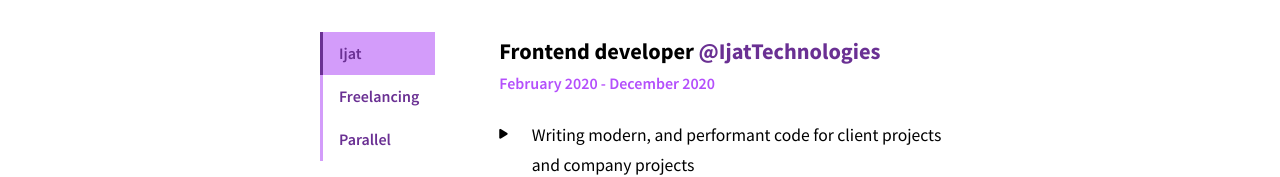
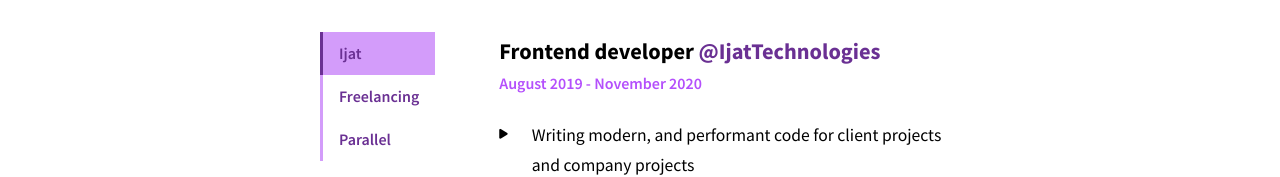
Before and after one commit to Origho-precious/my-portfolio, a React (Create React App) app: page /resume in a window 1280 px wide. Shown: the part 719-896 px from the top of the page. Built offline with nearby package versions, Linux system fonts and the light colour scheme.

Commit message:
feat: updating experiences

```diff
--- a/src/components/experiences/index.jsx
+++ b/src/components/experiences/index.jsx
@@ -15,7 +15,7 @@
 						<h3>
 							Frontend developer <span>@IjatTechnologies</span>
 						</h3>
-						<p>February 2020 - December 2020</p>
+						<p>August 2019 - November 2020</p>
 					</header>
 					<div className={styles.text}>
 						<ul>
```
